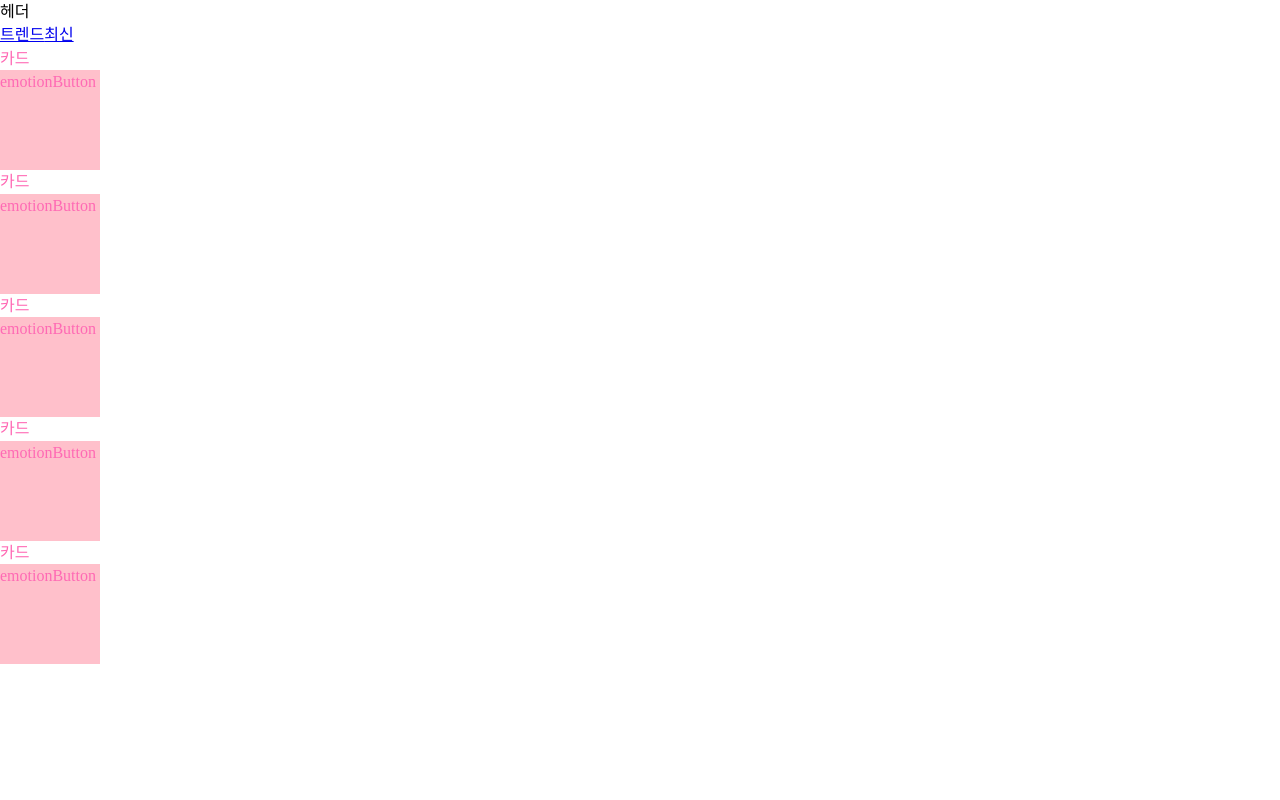
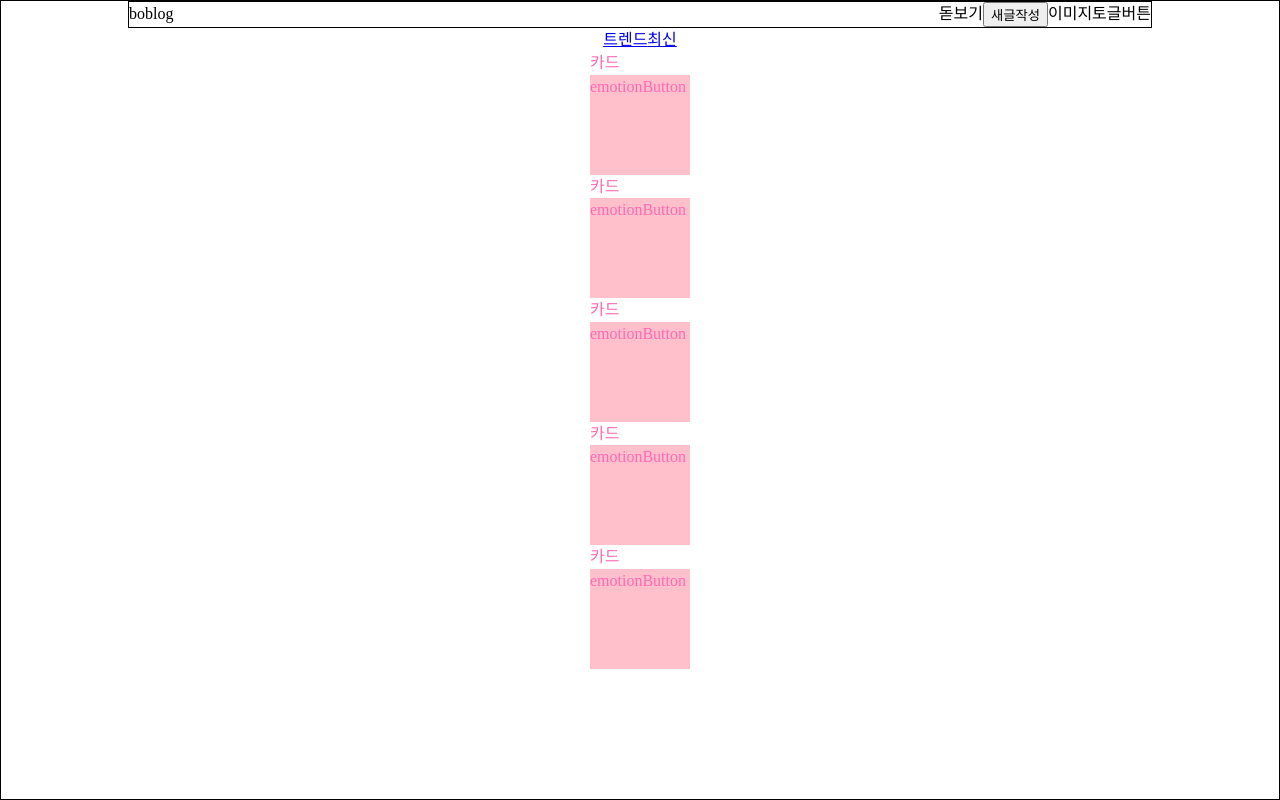
Before and after one commit to seung-ik/boblog, a React (Create React App) app in the folder front/: page / in a window 1280 px wide. Built offline with nearby package versions, Linux system fonts and the light colour scheme.

Commit message:
emotion css header structure

```diff
--- a/front/src/App.tsx
+++ b/front/src/App.tsx
@@ -1,5 +1,5 @@
 import React from 'react';
-import {Route,Switch,Redirect} from 'react-router-dom'
+import {Route,Switch} from 'react-router-dom'
 import loadable from '@loadable/component'
 
 // const Calendar = loadable(()=> import("./components/Calendar"))
--- a/front/src/components/Header/index.tsx
+++ b/front/src/components/Header/index.tsx
@@ -1,9 +1,16 @@
 import React from 'react'
+import { HeaderConatiner } from '@/components/Header/style'
 
 export default function Header() {
   return (
-    <div>
-        헤더
-    </div>
+    <HeaderConatiner>
+        <div>boblog</div>
+        <div className="header-right-side">
+          <div>돋보기</div>
+          <button>새글작성</button>
+          <div>이미지</div>
+          <div>토글버튼</div>
+        </div>
+    </HeaderConatiner>
   )
 }
--- /dev/null
+++ b/front/src/components/Header/style.tsx
@@ -0,0 +1,18 @@
+import styled from '@emotion/styled'
+
+export const HeaderConatiner = styled.div`
+  width:1024px;
+  border :1px solid black;
+
+  @media(max-width: 1056px){
+    width: calc(100% - 2rem);
+  }
+
+  display : flex;
+  justify-content : space-between;
+
+  & .header-right-side{
+    display:flex;
+  }
+
+`;
--- a/front/src/pages/Recent/index.tsx
+++ b/front/src/pages/Recent/index.tsx
@@ -2,13 +2,14 @@ import React from 'react'
 import Header from '@/components/Header'
 import { Link } from 'react-router-dom'
 import Posts from '@/components/Posts'
+import { Container } from '../Trend/style'
 
 
 export default function Recent() {
   const sampleRecentData="최신데이터"
 
   return (
-    <div>
+    <Container>
       <Header/>
       <div id="buttons">
         <Link to="/">트렌드</Link>
@@ -17,6 +18,6 @@ export default function Recent() {
       <div id="post-container">
         <Posts data={sampleRecentData}/>
       </div>
-    </div>
+    </Container>
   )
 }
--- a/front/src/pages/Trend/index.tsx
+++ b/front/src/pages/Trend/index.tsx
@@ -2,12 +2,13 @@ import React from 'react'
 import Header from '@/components/Header'
 import { Link } from 'react-router-dom'
 import Posts from '@/components/Posts'
+import {Container} from '@/pages/Trend/style'
 
 
 export default function Trend() {
   const sampleTrendData="트렌드데이터"
   return (
-    <div>
+    <Container>
       <Header/>
       <div id="buttons">
         <Link to="/">트렌드</Link>
@@ -16,6 +17,6 @@ export default function Trend() {
       <div id="post-container">
         <Posts data={sampleTrendData}/>
       </div>
-    </div>
+    </Container>
   )
 }
--- /dev/null
+++ b/front/src/pages/Trend/style.tsx
@@ -0,0 +1,9 @@
+import styled from '@emotion/styled'
+
+export const Container = styled.div`
+  border: 1px solid black;
+  height:100vh;
+  display: flex;
+  flex-direction : column;
+  align-items:center;
+`;
```
